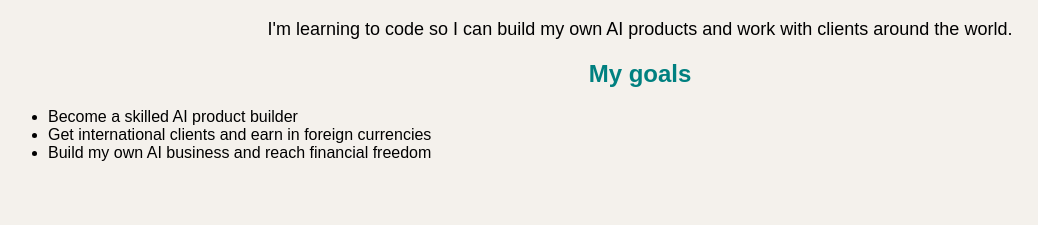
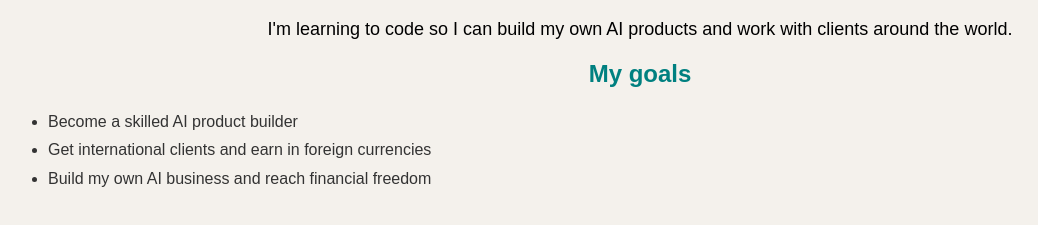
Before and after one commit to pey-codes/html-css-practice, a plain HTML site: page index.html in a window 1280 px wide. Shown: the part 61-286 px from the top of the page, without its empty margins (0-1038 px from the left). Drawn offline with Linux system fonts and the light colour scheme.

Commit message:
Add CSS Styling

```diff
--- a/index.html
+++ b/index.html
@@ -17,6 +17,10 @@
         color: teal;
         text-align: center;
     }
+li {
+    line-height: 1.8;
+    color: #333333;
+}
     p{
         text-align: center;
         font-size: 18px;
```
